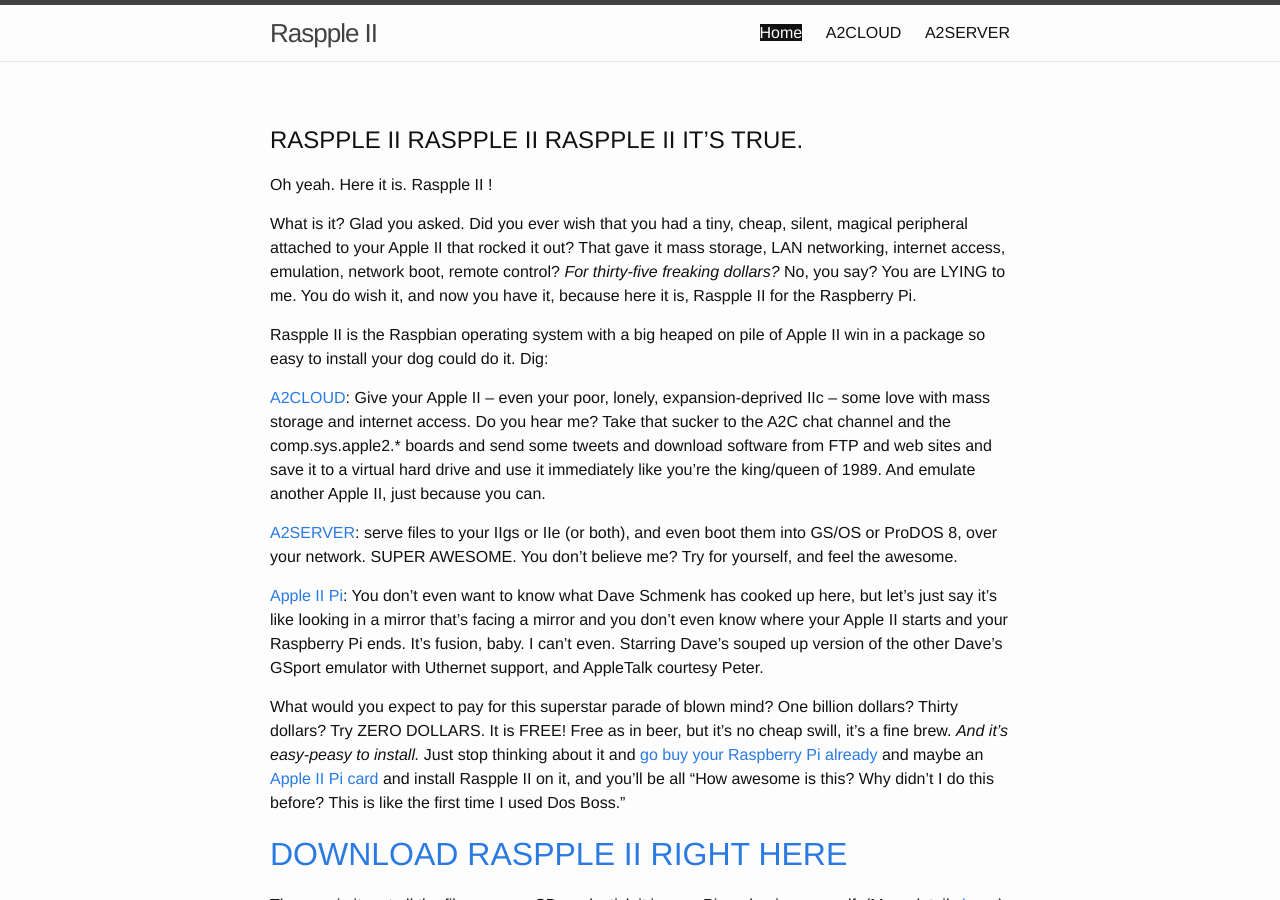
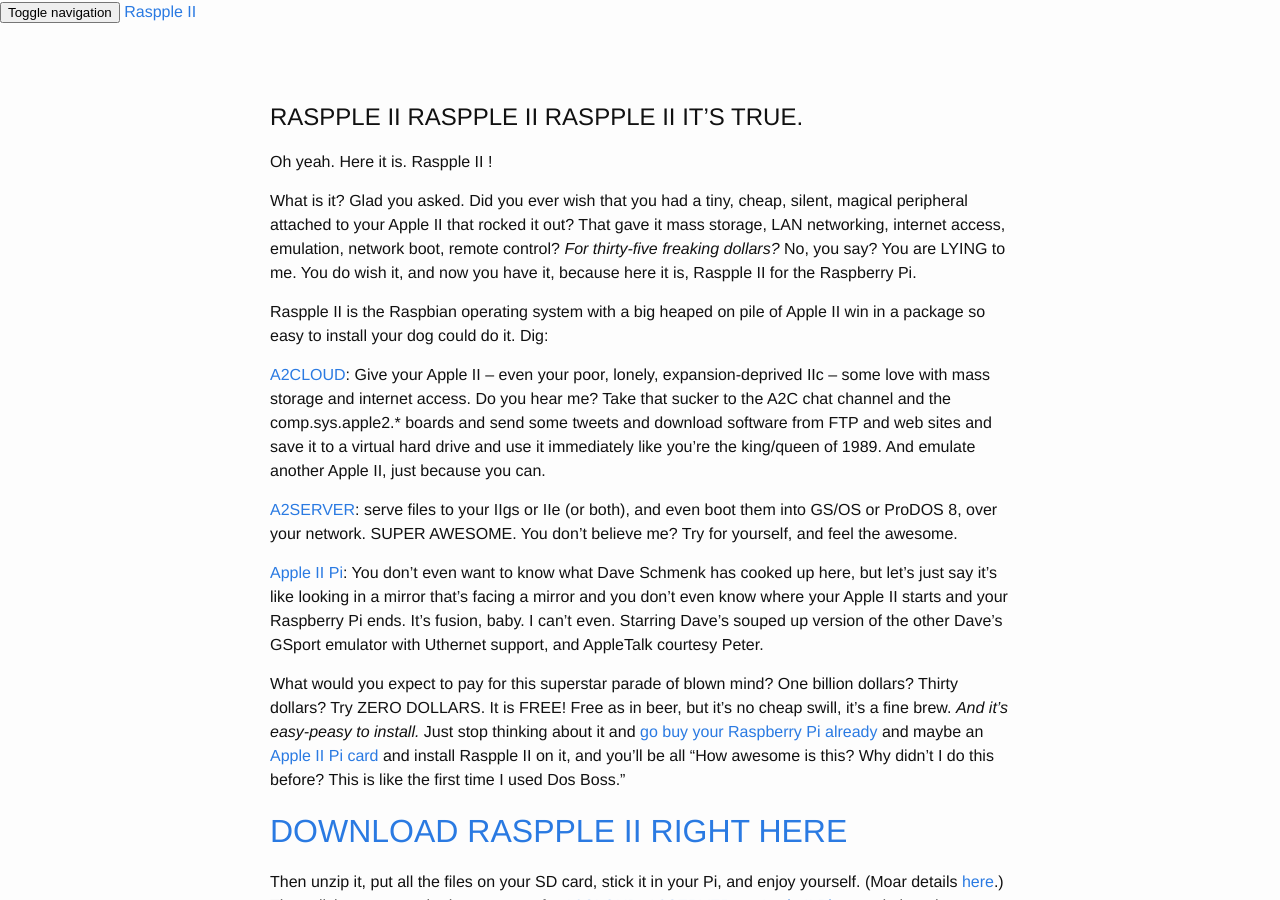
Before and after one commit to RasppleII/rasppleii.github.io, a Jekyll site: the page built from index.md, in a window 1280 px wide and 900 px high. Built offline with Jekyll 4.4.1, drawn with Linux system fonts in a browser that asks for light colours.

Commit message:
header.html: Bootstrapify

```diff
--- a/_includes/header.html
+++ b/_includes/header.html
@@ -1,19 +1,18 @@
-<header class="site-header">
-  <div class="wrapper">
-    <a class="site-title" href="{{ site.baseurl }}/">{{ site.title }}</a>
-{% if page.in-category %}{% assign my_category = page.in-category %}{% elsif page.category %}{% assign my_category = page.category %}{% endif %}
-    <nav class="site-nav">
-      <a href="#" class="menu-icon">
-        <svg viewBox="0 0 18 15">
-          <path fill="#424242" d="M18,1.484c0,0.82-0.665,1.484-1.484,1.484H1.484C0.665,2.969,0,2.304,0,1.484l0,0C0,0.665,0.665,0,1.484,0 h15.031C17.335,0,18,0.665,18,1.484L18,1.484z"/>
-          <path fill="#424242" d="M18,7.516C18,8.335,17.335,9,16.516,9H1.484C0.665,9,0,8.335,0,7.516l0,0c0-0.82,0.665-1.484,1.484-1.484 h15.031C17.335,6.031,18,6.696,18,7.516L18,7.516z"/>
-          <path fill="#424242" d="M18,13.516C18,14.335,17.335,15,16.516,15H1.484C0.665,15,0,14.335,0,13.516l0,0 c0-0.82,0.665-1.484,1.484-1.484h15.031C17.335,12.031,18,12.696,18,13.516L18,13.516z"/>
-        </svg>
-      </a>
-      <div class="trigger">
-{% assign sorted_pages = site.pages | sort:"order" %}{%for node in sorted_pages%}{%        if node.category and node.category == my_category %}        <a class="page-link current" href="{{ node.url | prepend: site.baseurl }}">{{ node.category }}</a>
-{% elsif node.category %}        <a class="page-link" href="{{ node.url | prepend: site.baseurl }}">{{ node.category }}</a>
-{% endif %}{% endfor %}      </div>
-    </nav>
+<nav class="navbar navbar-default navbar-static-top">
+  <div class="container">
+    <div class="navbar-header">
+      <button type="button" class="navbar-toggle collapsed" data-toggle="collapse" data-target="#navbar" aria-expanded="false" aria-controls="navbar">
+        <span class="sr-only">Toggle navigation</span>
+        <span class="icon-bar"></span>
+        <span class="icon-bar"></span>
+        <span class="icon-bar"></span>
+      </button>
+      <a class="navbar-brand" href="{{ site.baseurl }}/">{{ site.title }}</a>
+    </div>
+	{% assign sorted_pages = site.pages | sort:"nav-rank" %}<div id="navbar" class="navbar-collapse collapse">
+      <ul class="nav navbar-nav navbar-right">{% for ipage in sorted_pages %}{% if ipage.nav %}
+		  <li{% if page.category == ipage.nav %} class="active"{% endif %}><a class="page-link" href="{{ page.url | prepend: site.baseurl }}">{{ ipage.nav }}</a></li>{% endif %}{% endfor %}
+      </ul>
+    </div>
   </div>
-</header>
+</nav>
```
